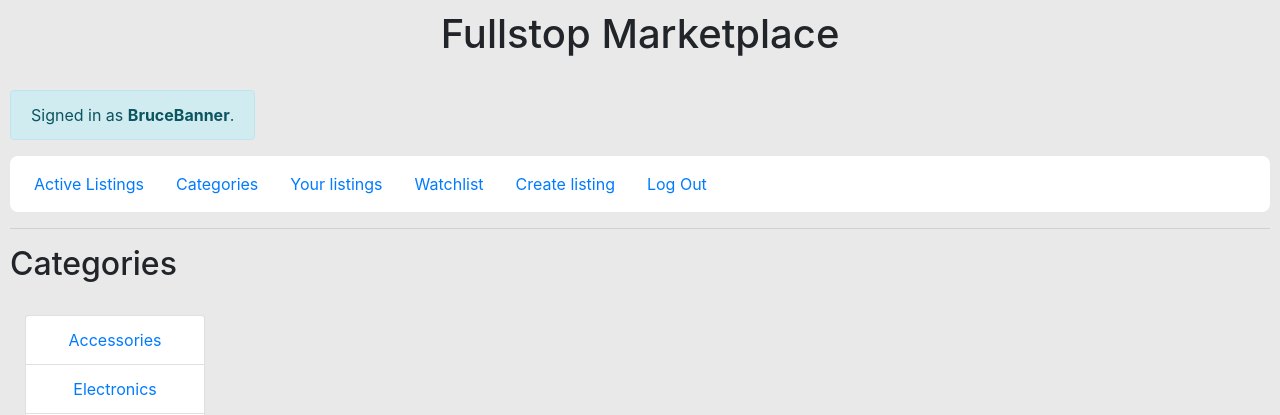
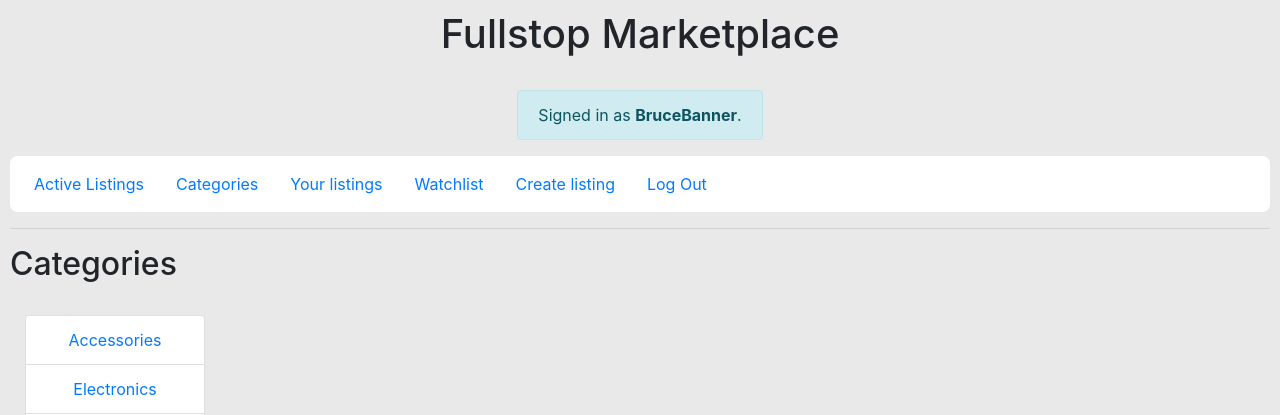
Before and after one commit to Anshuldhakar1/dbms_project, a Django app: page /categories in a window 1280 px wide. Shown: the top 415 px of the page. Run offline with Django 3.2, Linux system fonts and the light colour scheme; a user stored in the database is signed in; data comes from the database, SQL or seed files in the repository; both versions use the stored data as it was after the commit; some libraries are stand-ins or nearby versions.

Commit message:
minor change

```diff
--- a/auctions/templates/auctions/layout.html
+++ b/auctions/templates/auctions/layout.html
@@ -10,7 +10,7 @@
     </head>
     <body style="padding: 10px;">
         <h1 style="display:grid; place-items: center; margin: 0 2rem 2rem 2rem;">Fullstop Marketplace</h1>
-        <div>
+        <div class="grid_center">
             {% if user.is_authenticated %}
             <div style="padding-left: 0px; width:fit-content;">
                 <div class="alert alert-info">
```
Also changed, not shown: db.sqlite3.
